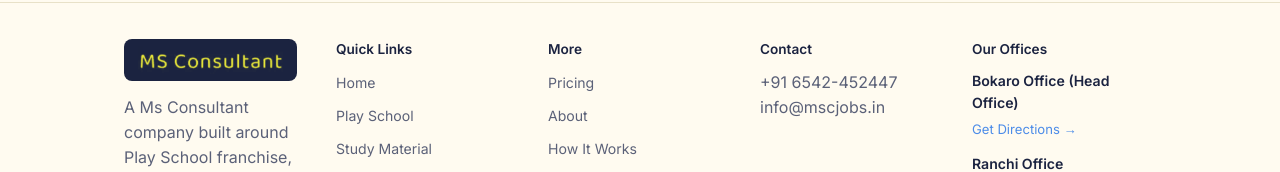
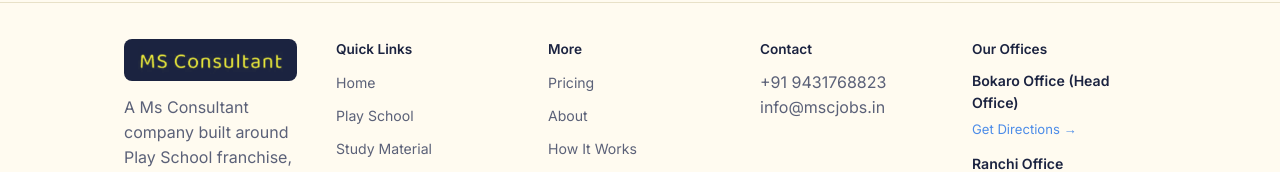
Before and after one commit to Deepak172003/MS_Consultant, a React (Vite) app: page /MS_Consultant/faq in a window 1280 px wide. Shown: the part 1655-1827 px from the top of the page. Built offline with nearby package versions, Linux system fonts and the light colour scheme.

Commit message:
Update constants.js

```diff
--- a/src/data/constants.js
+++ b/src/data/constants.js
@@ -6,7 +6,7 @@ export const COMPANY_FULL_NAME = "MS Consultant Pvt. Ltd.";
 export const TAGLINE = "A Ms Consultant company built around five things brands, institutes and families actually need.";
 
 export const WHATSAPP_NUMBER = "917004237947"; // country code + number, no + or spaces
-export const OFFICE_PHONE = "+91 6542-452447";
+export const OFFICE_PHONE = "+91 9431768823";
 export const MOBILE_PHONES = ["+91 70042 37947", "+91 70047 04332"];
 export const EMAIL = "info@mscjobs.in";
 export const ADDRESS = "2nd Floor, Golden Palace, Bye Pass Road, Chas, Bokaro (JH)";
```
